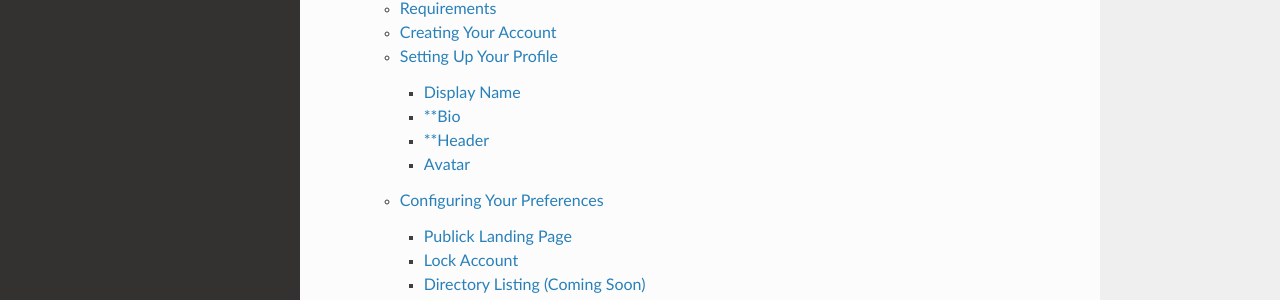
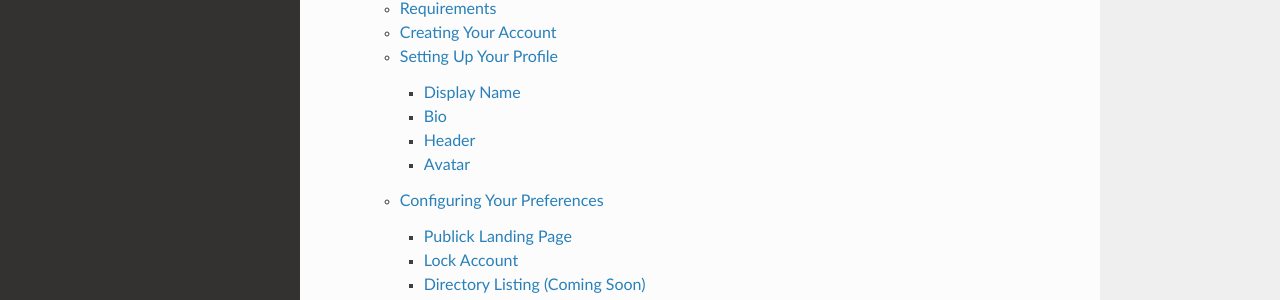
Before and after one commit to itskel/userguide, a Sphinx documentation site: the page built from docs/source/index.rst, in a window 1280 px wide and 1250 px high. Shown: the part 740-1040 px from the top of the window. Built offline with Sphinx 7.4.7 and the Read the Docs theme 2.0.0, drawn with Linux system fonts in a browser that asks for light colours.

```diff
--- a/docs/source/getting-started.rst
+++ b/docs/source/getting-started.rst
@@ -35,11 +35,11 @@ Display Name
 ^^^^^^^^^^^^^
 While your @handle is fixed and unchangeable, you may update your Display Name at any time.
 
-**Bio
+Bio
 ^^^^^^^^^^^^^
 Write a short descriptoin of yourself to display on top of your profile page. The character limit is 500. Feel free to include hashtags that define your professions, interests, or group memberships so other users with similar interests can find you.
 
-**Header
+Header
 ^^^^^^^^^^^^^
 Your header image is the banner that appears on top of your profile page when your screen name or display name are clicked. Please upload a PNG, GIF, or JPG no larger than 2mb. This image will be rescaled to 1500x500px.
 
```
